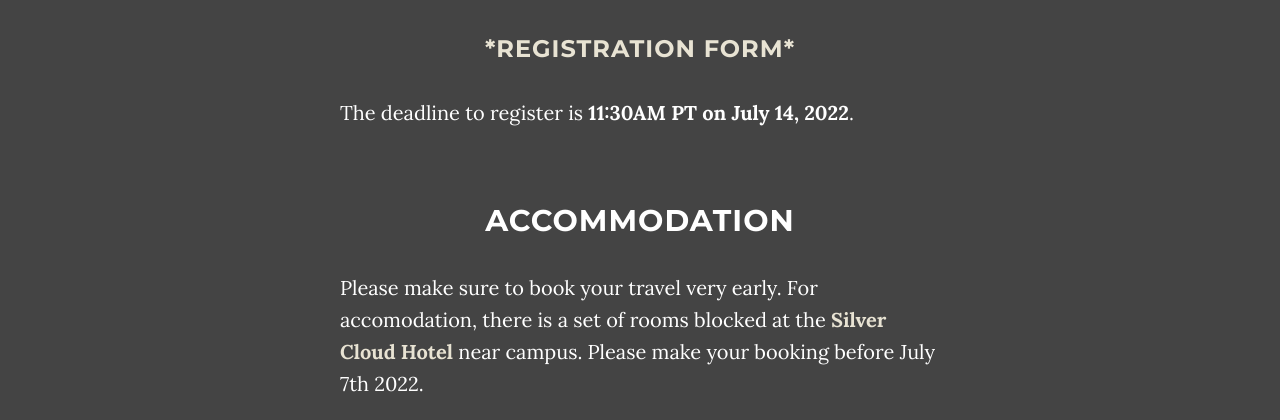
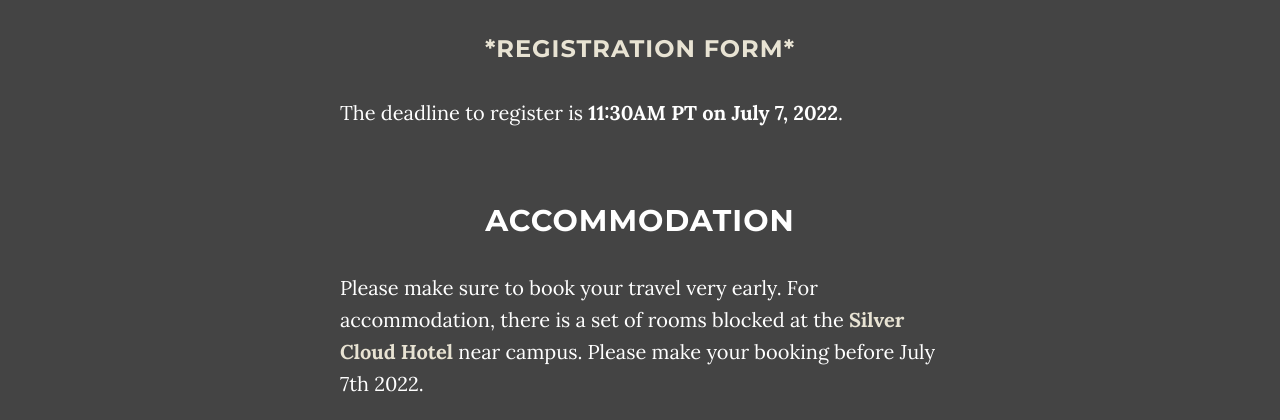
Before and after one commit to kgjamieson/ifds-workshop-2025, a Jekyll site: the page built from index.html, in a window 1280 px wide and 900 px high, scrolled down 4783 px. Shown: the part 160-580 px from the top of the window. Built offline with Jekyll 4.4.1, drawn with Linux system fonts in a browser that asks for light colours.

Commit message:
Reverted change to registration back to July 7.

```diff
--- a/_includes/about.html
+++ b/_includes/about.html
@@ -13,13 +13,13 @@
           <br>
           <p> To register for the workshop, please use the link below. The registration costs USD 45. </p>
           <h3 class="text-center"><a href="https://forms.gle/G932uKFLo8XrE7St5">*Registration Form*</a> </h3>
-          <p> The deadline to register is <b>11:30AM PT on July 14, 2022</b>.</p>
+          <p> The deadline to register is <b>11:30AM PT on July 7, 2022</b>.</p>
           <br><br>
 
 
           <h2 class="text-center">Accommodation</h2>
           <p>Please make sure to book your travel very early.
-            For accomodation, there is a set of rooms blocked at the
+            For accommodation, there is a set of rooms blocked at the
             <b><a href="img/ifds-silvercloud.pdf">Silver Cloud Hotel</a></b> near campus.
             Please make your booking before July 7th 2022.
           </p>
```
